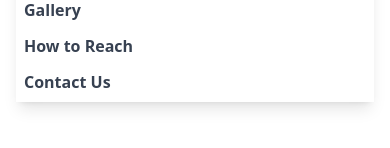
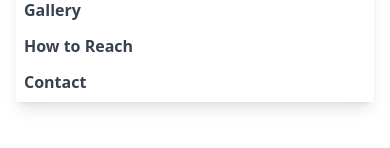
Before and after one commit to rdj68/sanstha-website, a React (Create React App) app: page / in a window 390 px wide. Both pictures are taken after a click on the icon 24 px from the left and 24 px from the top of the page. Shown: the part 218-366 px from the top of the page. Built offline with nearby package versions, Linux system fonts and the light colour scheme.

Commit message:
nav1 commit

```diff
--- a/src/components/Navbar/Navbar.jsx
+++ b/src/components/Navbar/Navbar.jsx
@@ -257,7 +257,7 @@ const Navbar = () => {
                 <p className={Styles.navText}>How to Reach</p>
               </li>
               <li>
-                <p className={Styles.navText}>Contact Us</p>
+                <p className={Styles.navText}>Contact</p>
               </li>
             </ul>
           )}
```
